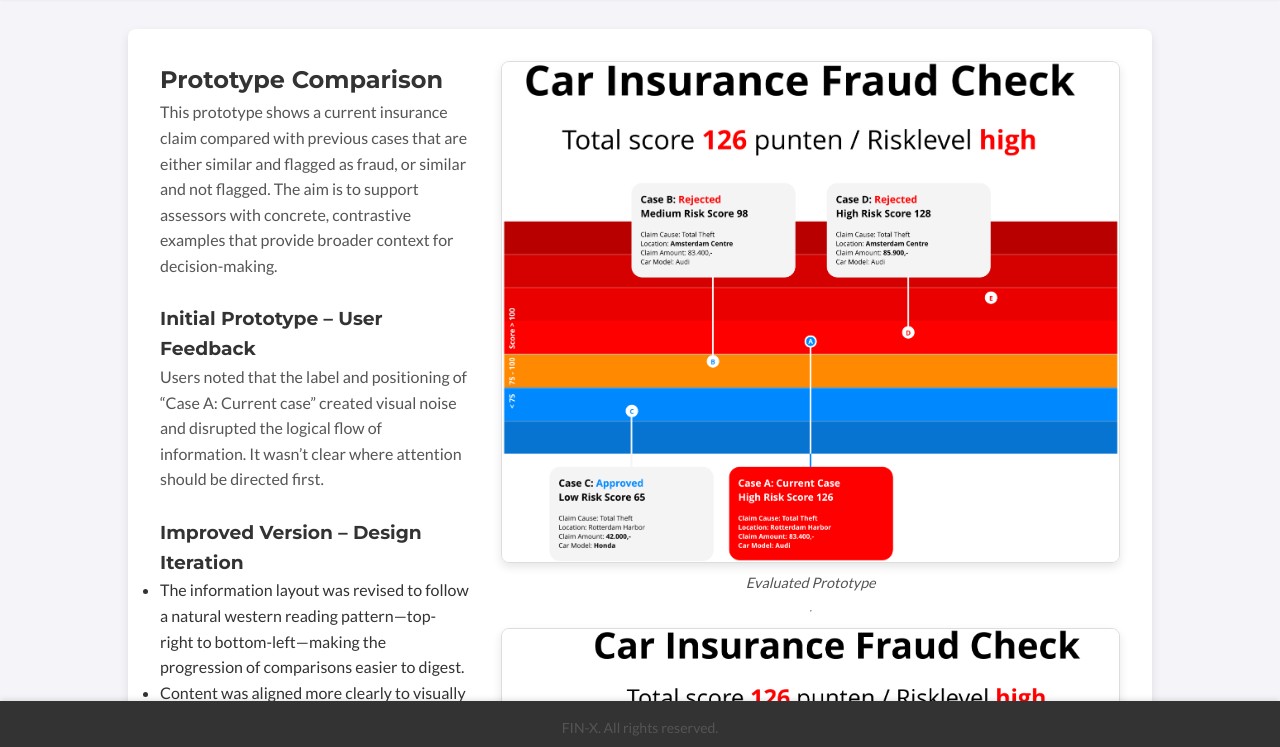
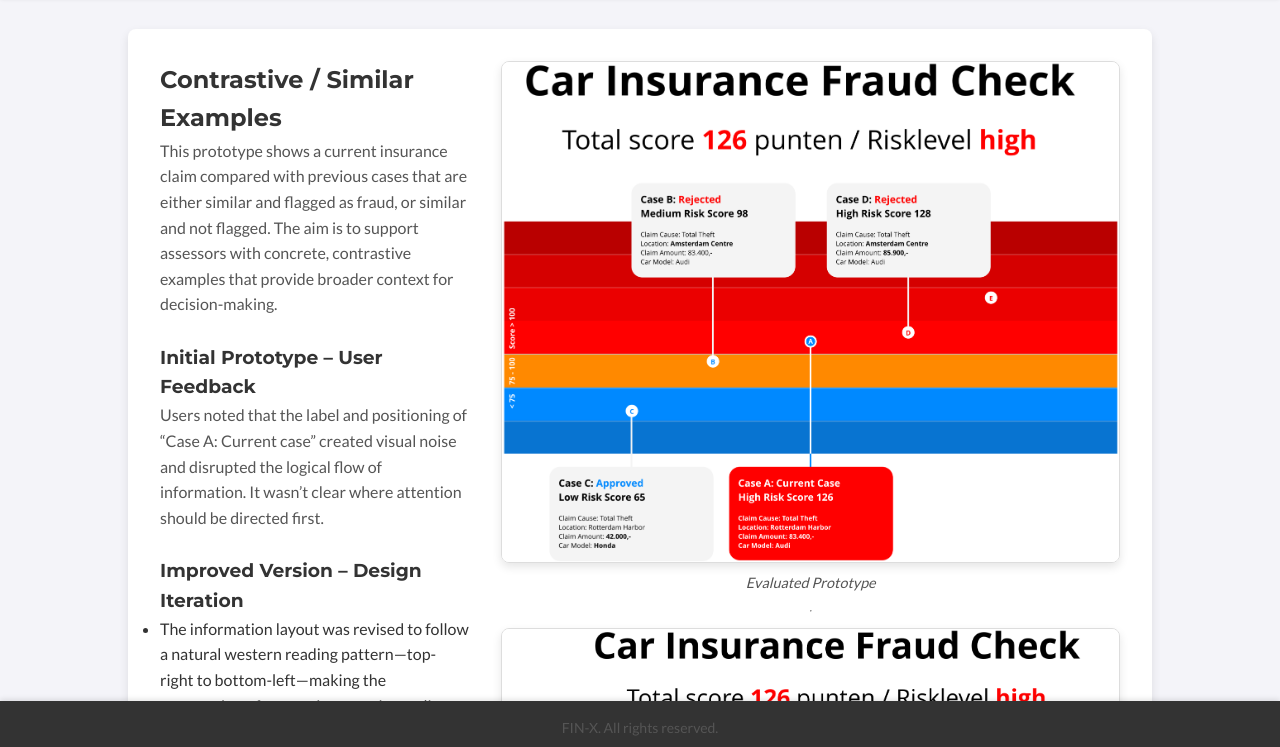
Before and after one commit to MaathuisHenry/finx, a plain HTML site: page ce_4.html in a window 1280 px wide. Shown: the part 51-798 px from the top of the page. Drawn offline with Linux system fonts and the light colour scheme.

Commit message:
Add files via upload

```diff
--- a/ce_4.html
+++ b/ce_4.html
@@ -33,7 +33,7 @@
   <section class="detail-container">
     <!-- Detail Description -->
     <article class="detail-left">
-      <h2>Prototype Comparison</h2>
+      <h2>Contrastive / Similar Examples</h2>
       <p>
         This prototype shows a current insurance claim compared with previous cases that are either similar and flagged as fraud, or similar and not flagged. The aim is to support assessors with concrete, contrastive examples that provide broader context for decision-making.
       </p>
```
